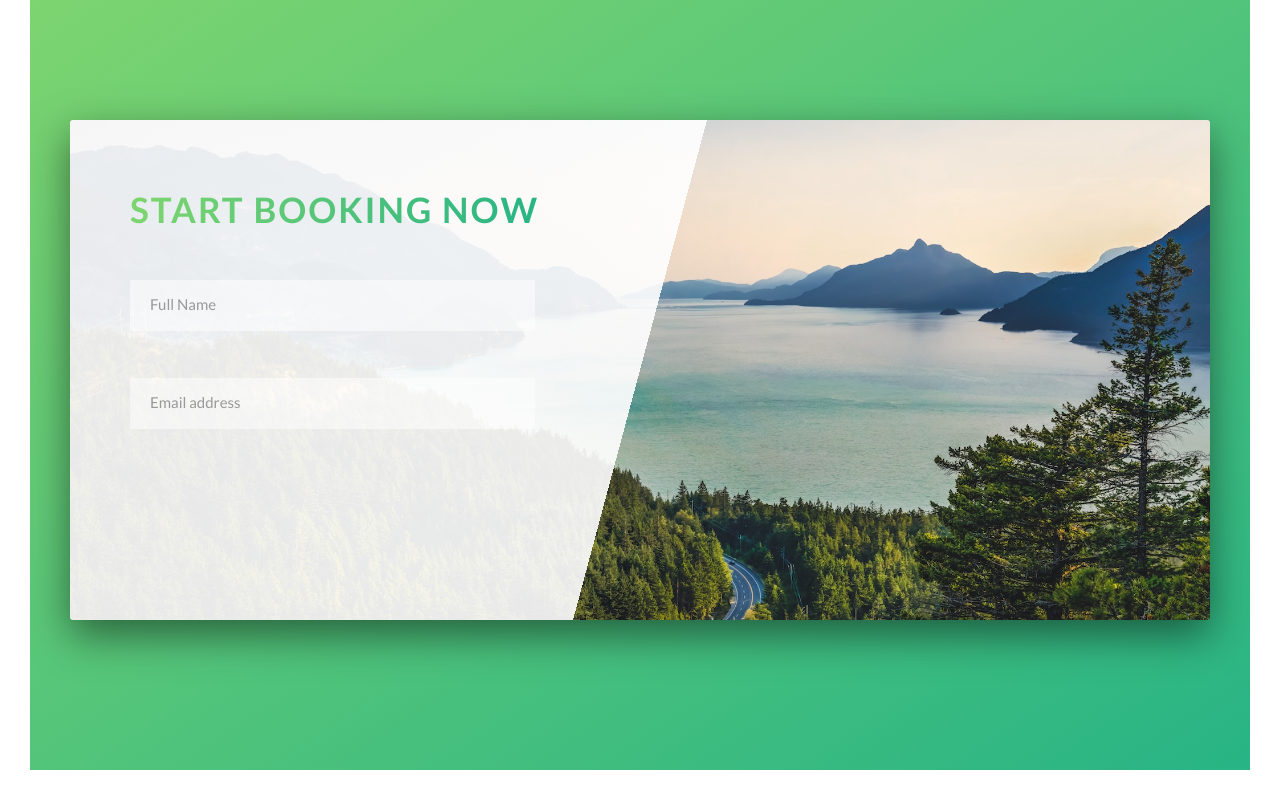
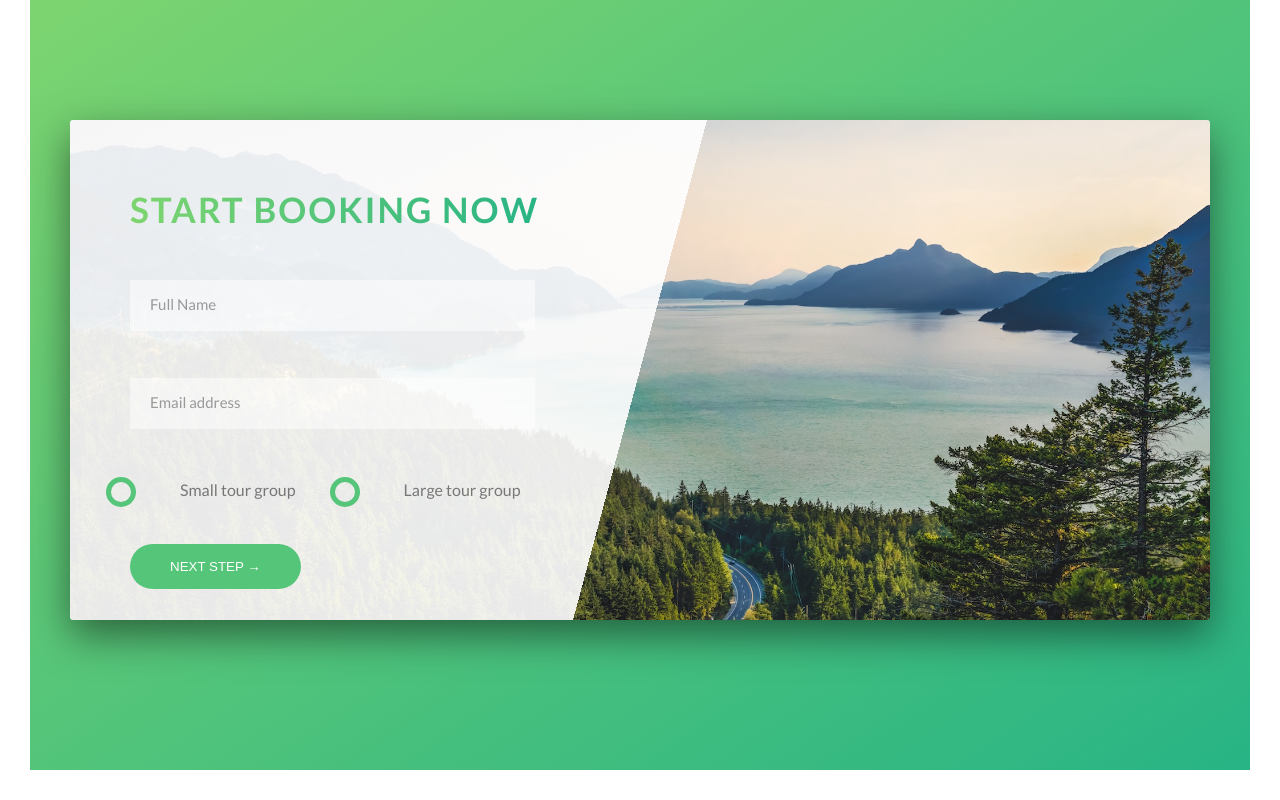
Before and after one commit to rockytrice/Natours, a website: page index.html in a window 1280 px wide. Shown: the part 4589-5389 px from the top of the page. Drawn offline with Linux system fonts and the light colour scheme.

Commit message:
booking section complete.  coded up custom radio buttons and added a button component. Also made all of the utilities important to overide everything else

```diff
--- a/components/_button.scss
+++ b/components/_button.scss
@@ -1,4 +1,6 @@
 .btn {
+    // note..the & by itself simply translate into button
+    &,
     &:link,
     &:visited {
         text-transform: uppercase;
@@ -8,6 +10,10 @@
         border-radius: 100px;
         transition: all .2s;
         position: relative;
+
+        // change for the <button> element
+        border:none;
+        cursor: pointer;
     }
     &:hover{
         transform: translateY(-3px);
@@ -19,7 +25,9 @@
         }
     }
 
-    &:active {
+    &:active,
+     :focus{
+         outline: none;
         transform: translateY(-1px);
         box-shadow: 0 5px 15px rgba($color-black, .3);
 
--- a/components/_form.scss
+++ b/components/_form.scss
@@ -49,4 +49,54 @@
         transform: translateY(-4rem);
 
     }
+
+    &__radio-group {
+        width: 49%;
+        display: inline-block;
+    }
+
+    &__radio-input {
+        display: none;
+    }
+
+    &__radio-label {
+        font-size: $default-font-size;
+        cursor: pointer;
+        position: relative;
+        padding-left: 5rem;
+    }
+
+    &__radio-button {
+        height: 3rem;
+        width: 3rem;
+        border: 5px solid $color-primary;
+        border-radius: 50%;
+        display: inline-block;
+        position: absolute;
+        left: -2.4rem;
+        top: -3px;
+
+
+        &::after {
+            content: "";
+            display: block;
+            height: 1.3rem;
+            width: 1.3rem;
+            border-radius: 50%;
+            position: absolute;
+            top: 50%;
+            left: 50%;
+            transform: translate(-50%, -50%);
+            background-color: $color-primary;
+            opacity: 0;
+            transition: opacity .2s;
+        }
+    }
+    // as soon as we hit the label element, the radio-input becomes checked. So we have this checked pseudo-class available to us.Then we simply select the sibling of that one, and then the child because that's the one that we want to change each time that the radio input is selected.
+    &__radio-input:checked + &__radio-label &__radio-button::after {
+        opacity: 1;
+
+    }
+
+
 }
--- a/index.html
+++ b/index.html
@@ -13,7 +13,8 @@
         <title>Natours | Exciting tours for adventurous people</title>
     </head>
     <body>
-        <!--=======================================================main header===================================================== -->
+        <!--======================================================= main header =====================================================-->
+
         <header class="header">
             <div class="header__logo-box">
                 <img src="./images/logo-white.png" alt="logo" class="header__logo">
@@ -50,6 +51,7 @@
                     </div>
                 </div>
             </section>
+            <!-- ================================================= Features Section ================================================== -->
 
             <section class="section-features">
 
@@ -92,7 +94,7 @@
                     </h2>
                 </div>
                 <div class="row">
-                      <!--====================== The Sea Explorer =====================-->
+                      <!--======================================= The Sea Explorer =====================================================-->
                     <div class="col-1-of-3">
                         <div class="card">
                             <div class="card__side card__side--front">
@@ -125,7 +127,7 @@
                             </div>
                         </div>
                     </div>
-                    <!--====================== The Forest Hiker=====================-->
+                    <!--=========================================== The Forest Hiker ====================================================-->
                     <div class="col-1-of-3">
                         <div class="card">
                             <div class="card__side card__side--front">
@@ -158,7 +160,7 @@
                             </div>
                         </div>
                     </div>
-                      <!--====================== The Snow Adventurer =====================-->
+                      <!--======================================= The Snow Adventurer ================================================-->
                     <div class="col-1-of-3">
                         <div class="card">
                             <div class="card__side card__side--front">
@@ -196,7 +198,7 @@
                     <a href="#" class=" btn btn--green">Discover all tours</a>
                 </div>
             </section>
-            <!--================================ Stories section =================================== -->
+            <!--============================================== Stories section =============================================== -->
             <section class="section-stories">
                 <div class="bg-video">
                     <video  class="bg-video__content" autoplay muted loop>
@@ -239,6 +241,8 @@
                             <a href="#" class="btn-text">Read all stories &rarr;</a>
                     </div>
             </section>
+            <!-- =========================================== Booking Section ============================================== -->
+
             <section class="section-book">
                 <div class="row">
                     <div class="book">
@@ -253,10 +257,30 @@
                                     <input type="text" class="form__input" placeholder="Full Name" id="name" required>
                                     <label for="name" class="form__label">Full Name</label>
                                 </div>
+
                                 <div class="form__group">
-                                        <input type="email" class="form__input" placeholder="Email address" id="email" required>
-                                        <label for="email" class="form__label">Email Address</label>
+                                    <input type="email" class="form__input" placeholder="Email address" id="email" required>
+                                    <label for="email" class="form__label">Email Address</label>
+                                 </div>
+
+                                <div class="form__group u-margin-bottom-medium">
+                                    <div class="form__radio-group">
+                                        <input type="radio" class="form__radio-input" id="small" name="size">
+                                        <label for="small" class="form__radio-label">
+                                            <span class="form__radio-button"></span>
+                                            Small tour group</label>
                                     </div>
+
+                                    <div class="form__radio-group">
+                                        <input type="radio" class="form__radio-input" id="large"name="size">
+                                        <label for="large" class="form__radio-label">
+                                            <span class="form__radio-button"></span>
+                                            Large tour group</label>
+                                    </div>
+                                </div>
+                                <div class="form__group">
+                                    <button class="btn btn--green">Next Step &rarr;</button>
+                                </div>
                             </form>
                         </div>
                     </div>
--- a/sass/base/utilities.scss
+++ b/sass/base/utilities.scss
@@ -1,18 +1,18 @@
 .u-center-text {
-    text-align: center;
+    text-align: center !important;
 }
 .u-margin-bottom-small {
-    margin-bottom: 1.5rem;
+    margin-bottom: 1.5rem !important;
 }
 .u-margin-bottom-medium {
-    margin-bottom: 4rem;
+    margin-bottom: 4rem !important;
 }
 .u-margin-bottom-big {
-    margin-bottom: 8rem;
+    margin-bottom: 8rem !important;
 }
 .u-margin-top-big {
-    margin-top: 8rem;
+    margin-top: 8rem !important;
 }
 u-margin-top-huge {
-    margin-top: 10rem;
+    margin-top: 10rem !important;
 }
```
Also changed, not shown: css/style.css.
